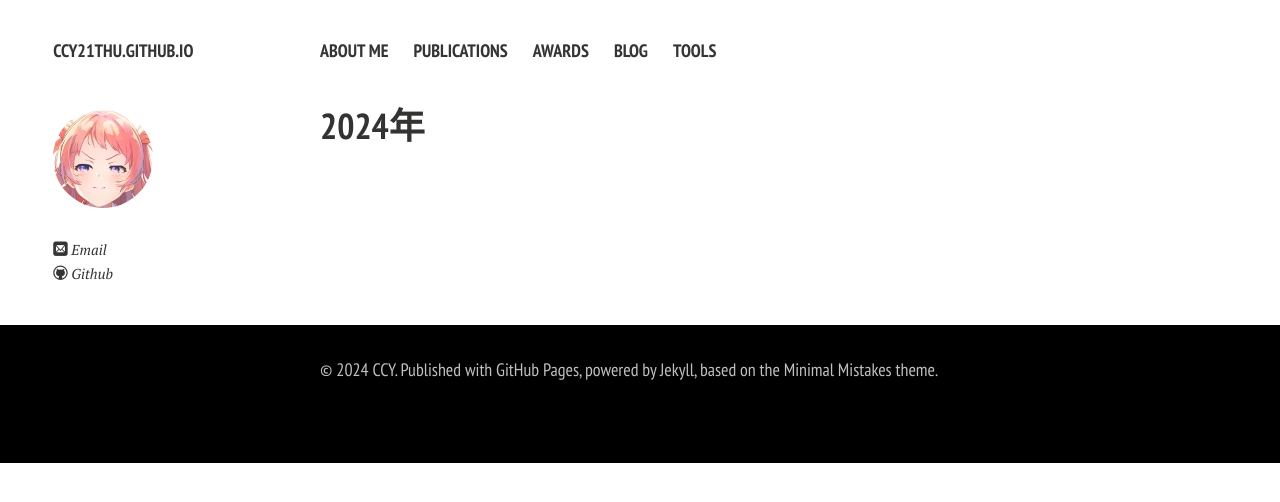
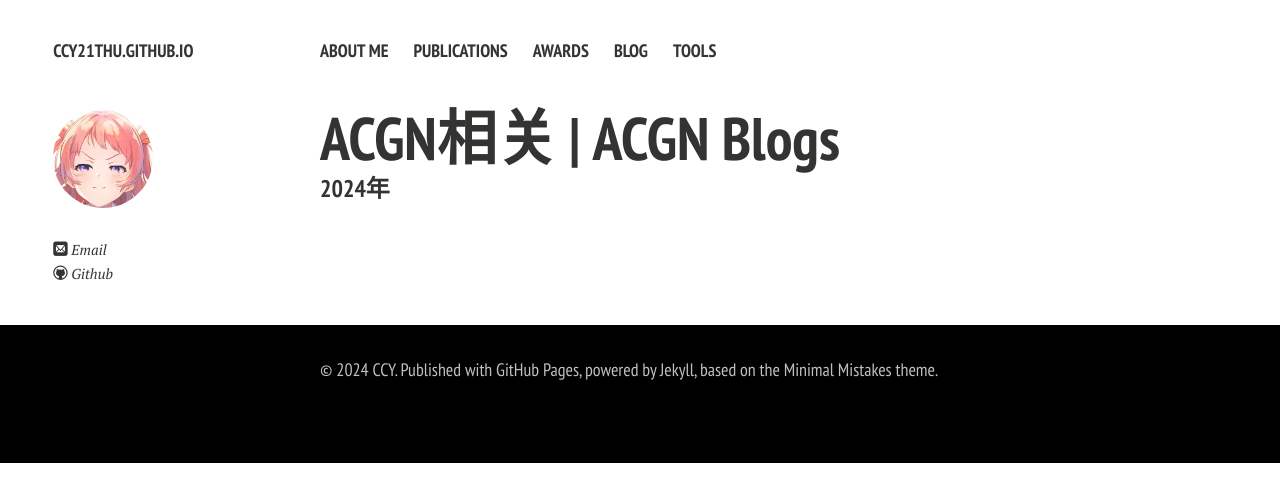
Before and after one commit to ccy23thu/ccy21thu.github.io, a Jekyll site: the page built from blog/acgn/acgn.md, in a window 1280 px wide. Shown: the top 502 px of the page. Built offline with Jekyll 4.4.1, drawn with Linux system fonts in a browser that asks for light colours; nearby versions of some CDN libraries; comment, search, counter and statistics services are not loaded; a style sheet for code colours, icons or effects is not loaded.

Commit message:
Update acgn.md

```diff
--- a/blog/acgn/acgn.md
+++ b/blog/acgn/acgn.md
@@ -3,5 +3,6 @@ layout: page
 permalink: /blog/acgn/index.html
 title: ACGN相关 | ACGN Blogs
 ---
+<h1>ACGN相关 | ACGN Blogs</h1>
 
-<h2>2024年</h2>
+<h3>2024年</h3>
```
